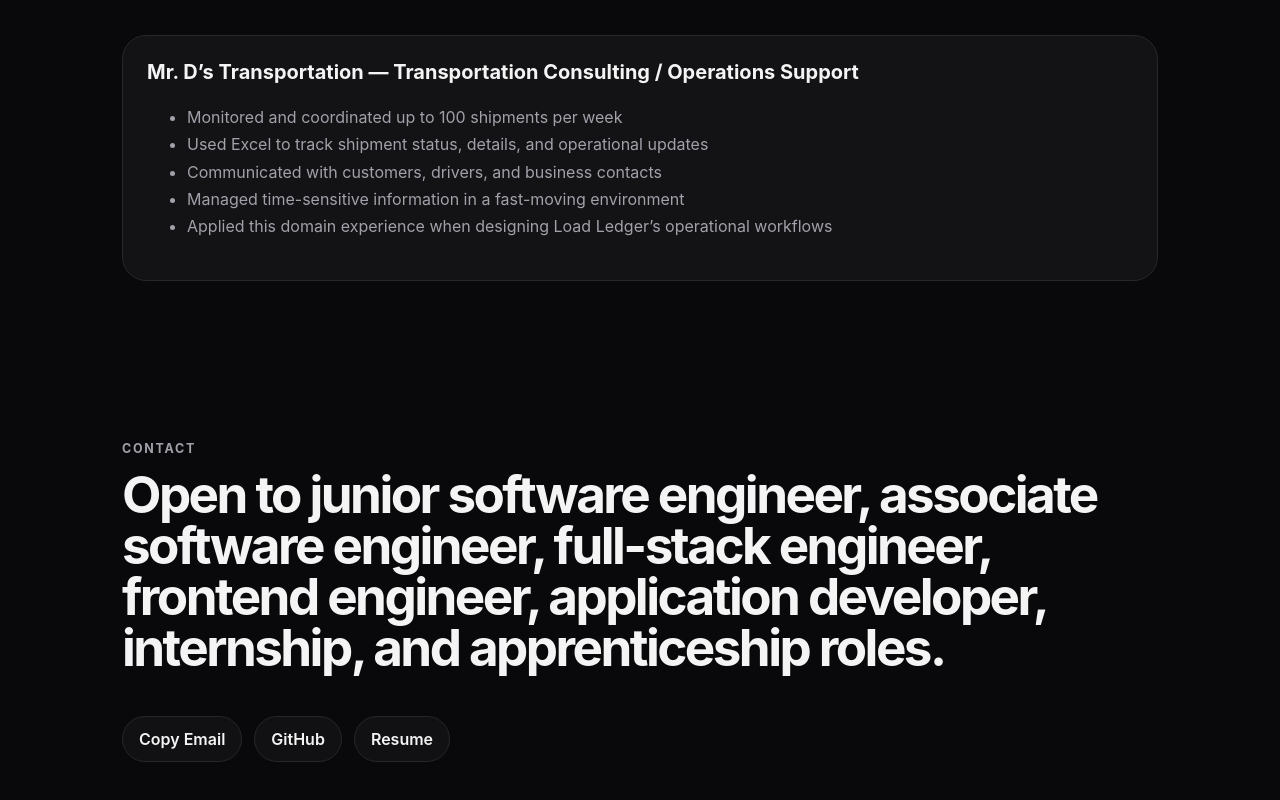
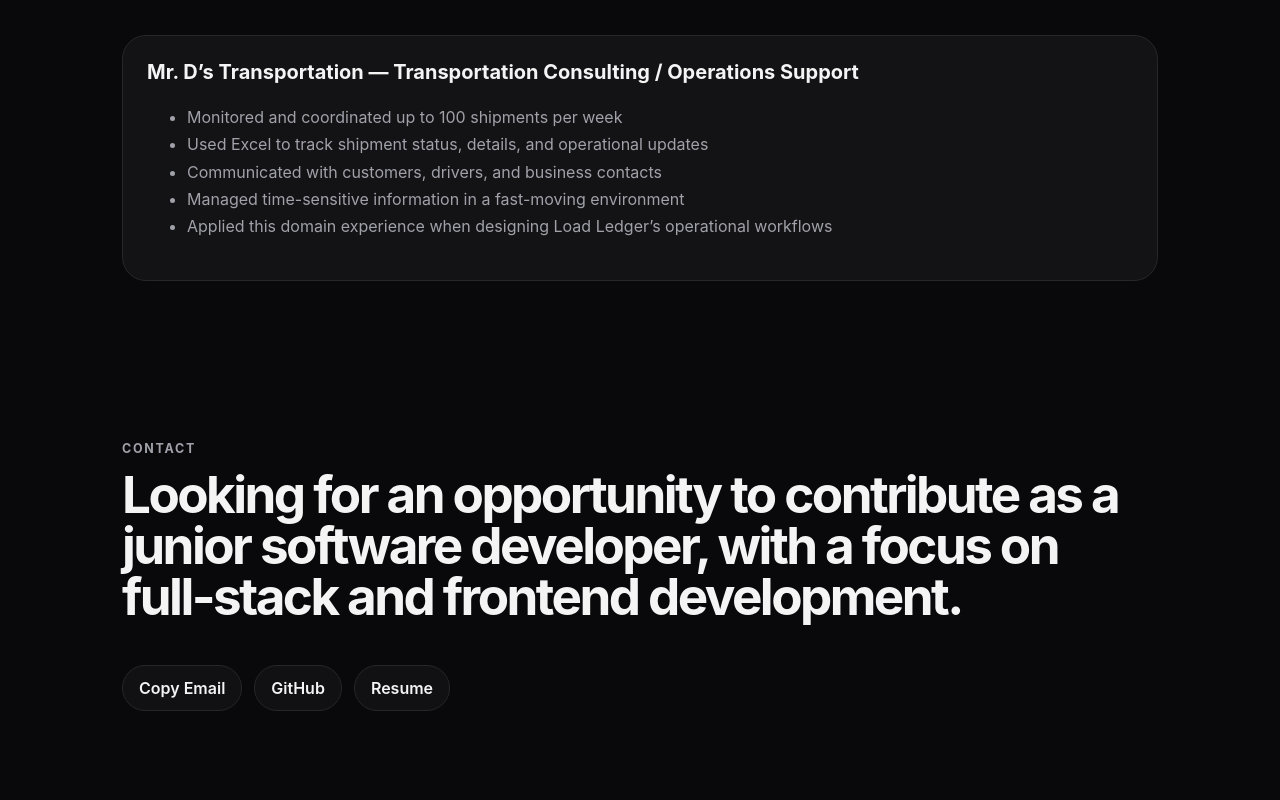
Before and after one commit to JasonTroup-dev/jasontroup-dev, a website built with Vite: page index.html in a window 1280 px wide. Shown: the part 3146-3946 px from the top of the page. Built offline with nearby package versions, Linux system fonts and the light colour scheme.

Commit message:
Simplify contact availability headline

```diff
--- a/index.html
+++ b/index.html
@@ -258,7 +258,7 @@
 
       <section id="contact" class="section contact-section">
         <p class="eyebrow">Contact</p>
-        <h2>Open to junior software engineer, associate software engineer, full-stack engineer, frontend engineer, application developer, internship, and apprenticeship roles.</h2>
+        <h2>Looking for an opportunity to contribute as a junior software developer, with a focus on full-stack and frontend development.</h2>
 
         <div class="button-row">
           <button
```
